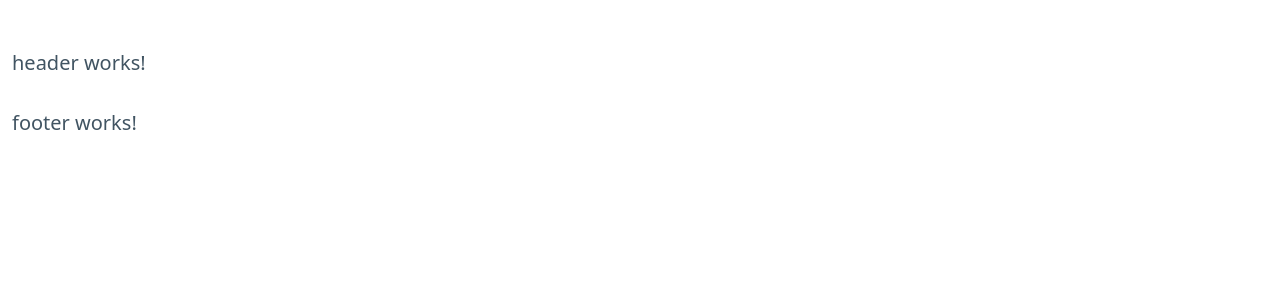
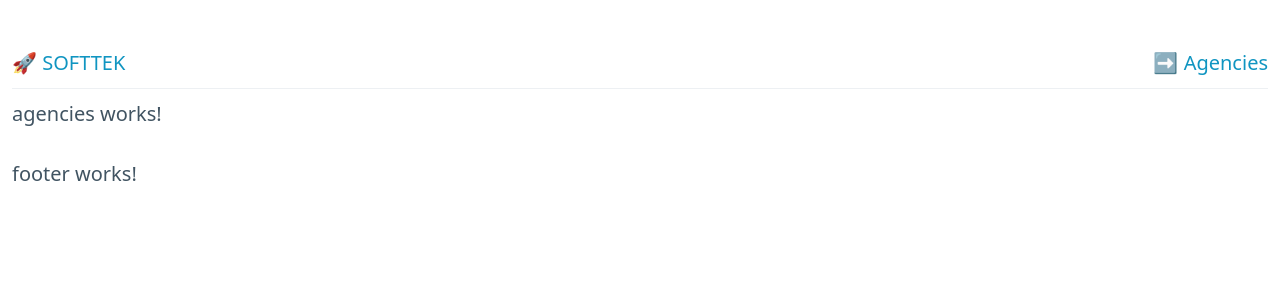
Before and after one commit to CursosAlbertoBasalo/softtek-angular-avanzado-junio, an Angular app: page /agencies in a window 1280 px wide. Before the commit this address led to /. Shown: the top 300 px of the page. Built offline with nearby package versions, Linux system fonts and the light colour scheme.

Commit message:
feat: link agencies

```diff
--- /dev/null
+++ b/src/app/agencies/agencies-routing.module.ts
@@ -0,0 +1,11 @@
+import { NgModule } from '@angular/core';
+import { RouterModule, Routes } from '@angular/router';
+import { AgenciesComponent } from './agencies.component';
+
+const routes: Routes = [{ path: '', component: AgenciesComponent }];
+
+@NgModule({
+  imports: [RouterModule.forChild(routes)],
+  exports: [RouterModule]
+})
+export class AgenciesRoutingModule { }
--- /dev/null
+++ b/src/app/agencies/agencies.component.html
@@ -0,0 +1 @@
+<p>agencies works!</p>
--- /dev/null
+++ b/src/app/agencies/agencies.component.ts
@@ -0,0 +1,16 @@
+import { Component, OnInit } from '@angular/core';
+
+@Component({
+  selector: 'stk-agencies',
+  templateUrl: './agencies.component.html',
+  styles: [
+  ]
+})
+export class AgenciesComponent implements OnInit {
+
+  constructor() { }
+
+  ngOnInit(): void {
+  }
+
+}
--- a/src/app/app-routing.module.ts
+++ b/src/app/app-routing.module.ts
@@ -3,6 +3,7 @@ import { RouterModule, Routes } from '@angular/router';
 
 const routes: Routes = [
   { path: '', loadChildren: () => import('./home/home.module').then((m) => m.HomeModule) },
+  { path: 'agencies', loadChildren: () => import('./agencies/agencies.module').then(m => m.AgenciesModule) },
 ];
 
 @NgModule({
--- a/src/app/core/components/header/header.component.html
+++ b/src/app/core/components/header/header.component.html
@@ -1 +1,9 @@
-<p>header works!</p>
+<header>
+  <nav>
+    <a routerLink="/">
+      🚀 {{ title | uppercase }}
+    </a>
+    <a [routerLink]="['agencies']"> ➡️ Agencies </a>
+  </nav>
+</header>
+<hr>
--- a/src/app/core/components/header/header.component.ts
+++ b/src/app/core/components/header/header.component.ts
@@ -6,6 +6,7 @@ import { Component, OnInit } from '@angular/core';
   styles: [],
 })
 export class HeaderComponent implements OnInit {
+  public title = 'Softtek';
   constructor() {}
 
   ngOnInit(): void {}
--- a/src/app/core/core.module.ts
+++ b/src/app/core/core.module.ts
@@ -1,12 +1,13 @@
 import { CommonModule } from '@angular/common';
 import { HttpClientModule } from '@angular/common/http';
 import { NgModule } from '@angular/core';
+import { RouterModule } from '@angular/router';
 import { FooterComponent } from './components/footer/footer.component';
 import { HeaderComponent } from './components/header/header.component';
 
 @NgModule({
   declarations: [HeaderComponent, FooterComponent],
-  imports: [CommonModule, HttpClientModule],
+  imports: [CommonModule, HttpClientModule, RouterModule],
   exports: [HeaderComponent, FooterComponent],
 })
 export class CoreModule {}
```
Also changed, not shown: src/app/agencies/agencies.module.ts (added, +17 -0 lines), 1 other file (tests, documents, lock files or other folders).
